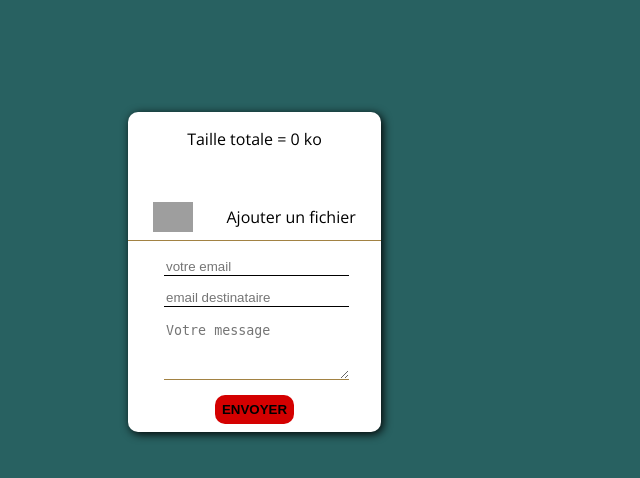
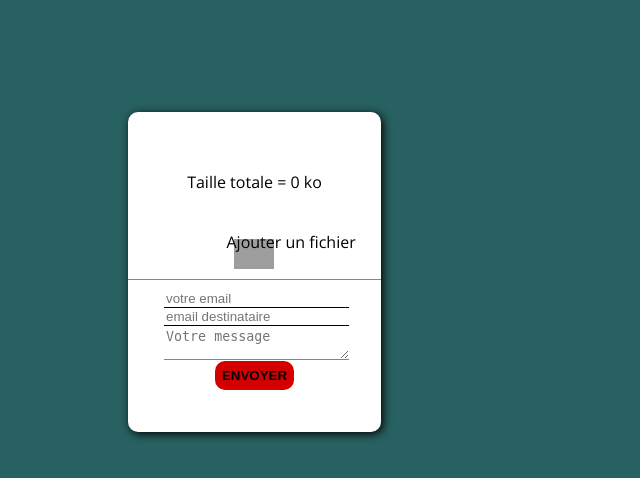
Before and after one commit to claireb25/share_files, a PHP site: template views/homepage.html.twig in a window 1280 px wide. Shown: the part 96-574 px from the top of the page, without its empty margins (0-640 px from the left). Run offline with PHP 8.4, Linux system fonts and the light colour scheme; the template is opened without the code that fills it, so the values that code supplies are empty; some libraries are stand-ins or nearby versions; grey boxes are pictures that could not be loaded.

Commit message:
début mise en forme formulaire

```diff
--- a/assets/js/main.js
+++ b/assets/js/main.js
@@ -19,13 +19,26 @@ function inputFileGenerator(){
 	inputFieldFragment.appendChild(inputElt);
 	return inputFieldFragment;
 }
+function newElt(type, className = '', inner = ''){
+	let elem = document.createElement(type);
+	elem.classList.add(className);
+	elem.innerHTML = inner;
+	return elem;
+}
 function addedFileLayout(name, size, type){
 	let newFileElt = document.createDocumentFragment();
-	let pElt = document.createElement('p');
-	let pContent = name + '  ' + type + '  ' + Math.round(size / 1024) + "ko";
-	pElt.textContent = pContent;
-	newFileElt.appendChild(pElt);
-	addedFilesElt.appendChild(newFileElt);
+	let artElt = newElt('article', 'addedFileBox');
+	let titleElt = newElt('h6', 'addedFileName', name);
+	artElt.appendChild(titleElt);
+	let divElt = newElt('div', 'addedFileInfos');
+	divElt.appendChild(newElt('p', 'emptyElt'));
+	type = type.split('/');
+	type = type[1];
+	divElt.appendChild(newElt('p', 'addedFileType', type));
+	divElt.appendChild(newElt('p', 'addedFileSize', Math.round(size / 1024) + "ko"));
+	artElt.appendChild(divElt);
+	newFileElt.appendChild(artElt);
+	return newFileElt;
 }
 //
 function computeAddedFile(size){
@@ -47,7 +60,8 @@ function inputFieldEvent(event){
 	if (computeAddedFile(fileSize)){
 		document.querySelector('#totalSize').textContent = "";
 		document.querySelector('#totalSize').textContent = Math.round(totalUploadSize / 1024);
-		addedFileLayout(fileName, fileSize, fileType);
+		let newFile = addedFileLayout(fileName, fileSize, fileType);
+		addedFilesElt.appendChild(newFile);
 		parentElt.insertBefore(inputFieldFragment, fileInput);
 		fileInput.style.display = "none";
 		fileInput.classList.toggle("activeInputFile");
--- a/assets/stylesheets/css/style.css
+++ b/assets/stylesheets/css/style.css
@@ -17,7 +17,10 @@ div.content {
 
 @media screen and (max-width: 640px) {
   div.content {
-    justify-content: center; } }
+    justify-content: center; }
+
+  section.main--form {
+    max-width: 60%; } }
 header {
   width: 100%;
   height: 15%;
@@ -36,14 +39,15 @@ header {
 
 section.main--content_1 {
   width: 100%;
-  height: 50%;
+  min-height: 50%;
+  height: auto;
   display: flex;
   flex-direction: row;
   justify-content: center;
   align-items: center; }
 
 section.main--form {
-  height: 100%;
+  height: auto;
   display: flex;
   flex-direction: column;
   justify-content: center;
@@ -52,7 +56,7 @@ section.main--form {
   border-radius: 10px;
   box-shadow: 2px 2px 10px black; }
   section.main--form form {
-    height: 100%;
+    height: auto;
     display: flex;
     flex-direction: column;
     justify-content: center;
@@ -62,19 +66,23 @@ section.main--form {
       flex-direction: column;
       justify-content: flex-end;
       align-items: center;
-      height: 40%;
+      height: auto;
       border-bottom: 1px solid #A28243; }
-      section.main--form form article.form-files-section div {
+      section.main--form form article.form-files-section div#addFileField {
         position: relative;
         display: flex;
+        flex-direction: column;
+        justify-content: flex-end;
         align-items: center;
-        height: 40px;
+        height: auto;
+        min-height: 50px;
         width: 80%;
-        margin-bottom: 10px; }
-        section.main--form form article.form-files-section div img {
+        margin-bottom: 10px;
+        margin-top: 10px; }
+        section.main--form form article.form-files-section div#addFileField img {
           width: 40px;
           position: absolute; }
-        section.main--form form article.form-files-section div p {
+        section.main--form form article.form-files-section div#addFileField p.buttonMask {
           position: absolute;
           right: 0; }
     section.main--form form article.form-info-section {
@@ -103,6 +111,39 @@ section.main--form {
         border-radius: 10px;
         font-weight: 700; }
 
+div#addedFilesField {
+  width: 80%;
+  height: auto; }
+
+article .addedFileBox {
+  margin: 0px;
+  margin-top: 5px;
+  width: 100%;
+  display: flex;
+  flex-direction: column;
+  justify-content: flex-start;
+  align-items: flex-end; }
+  article .addedFileBox h6 {
+    text-align: right;
+    margin: 0px;
+    font-size: 0.8em; }
+  article .addedFileBox div.addedFileInfos {
+    display: flex;
+    flex-direction: row;
+    justify-content: flex-start;
+    align-items: center;
+    font-size: 0.6em;
+    width: 100%;
+    color: #3F7575; }
+    article .addedFileBox div.addedFileInfos p {
+      width: 25%;
+      margin: 0px;
+      text-align: right;
+      border-bottom: 1px solid blue; }
+    article .addedFileBox div.addedFileInfos p.emptyElt {
+      width: 50%;
+      border: none; }
+
 input[type=email] {
   background: white;
   border: none;
--- a/views/homepage.html.twig
+++ b/views/homepage.html.twig
@@ -10,7 +10,7 @@
 <div id="addFileField">
 					<img src="assets/medias/img/plus_sign.svg">
 					<input type="file" multiple name="file_name[]" class="activeInputFile">
-					<p>Ajouter un fichier</p>
+					<p class="buttonMask">Ajouter un fichier</p>
 				</div>
 </article>
 
--- a/views/template.html.twig
+++ b/views/template.html.twig
@@ -2,7 +2,7 @@
 <html lang="fr">
 <head>
 	{% block head %}
-	<base href="https://claireb.promo-17.codeur.online/share_files/">
+	<base href="http://localhost/share_files/">
     <meta charset="UTF-8">
     <meta name="viewport" content="width=device-width, initial-scale=1.0">
     <meta http-equiv="X-UA-Compatible" content="ie=edge">
```
Also changed, not shown: views/download.html.twig (+19 -5 lines).
